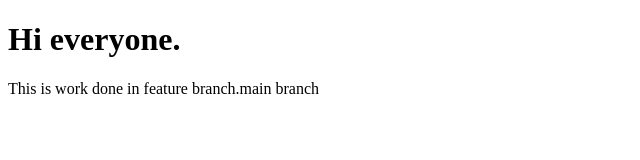
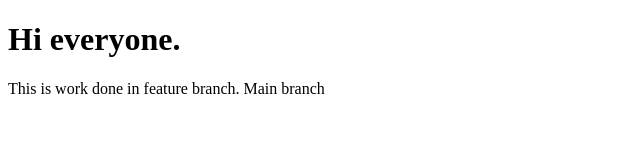
Before and after one commit to Sourasundar/demo, a plain HTML site: page index.html in a window 1280 px wide. Shown: the full height of the page, 0-640 px from the left. Drawn offline with Linux system fonts and the light colour scheme.

Commit message:
Added main branch

```diff
--- a/index.html
+++ b/index.html
@@ -7,6 +7,6 @@
 </head>
 <body>
     <h1> Hi everyone.</h1>
-    <p>This is work done in feature branch.main branch</p>
+    <p>This is work done in feature branch. Main branch</p>
 </body>
 </html>
```
